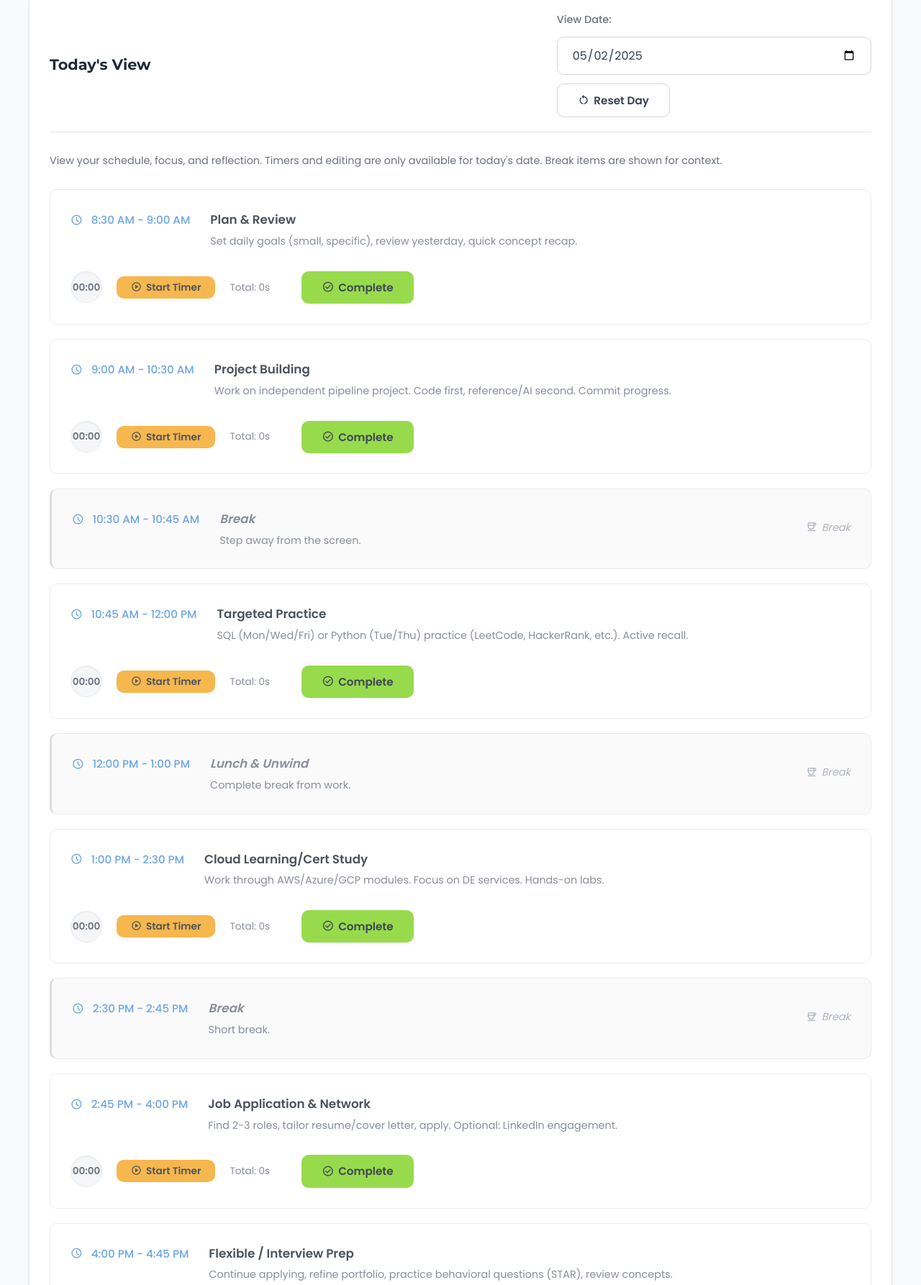
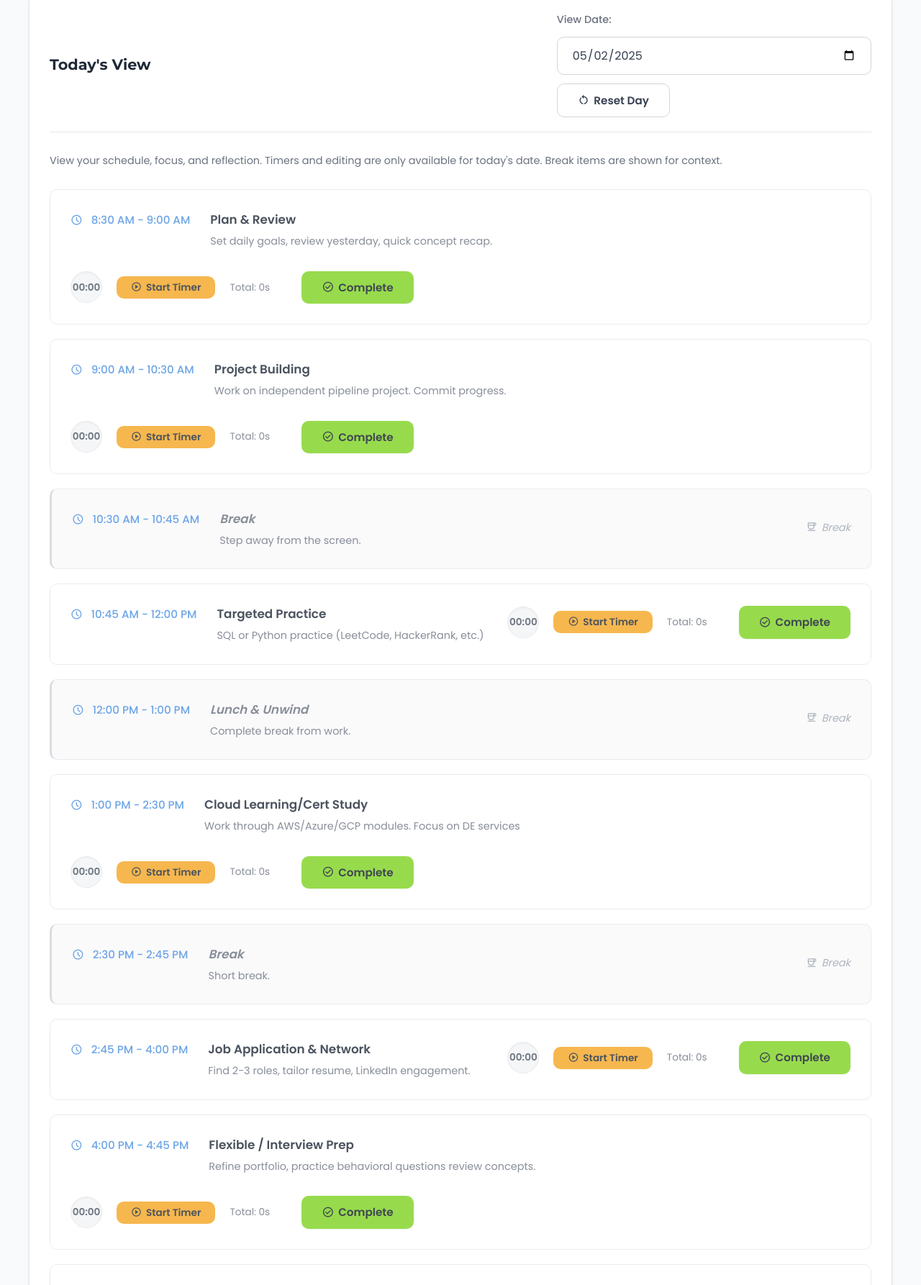
Before and after one commit to icansearch/DE-dashboard, a plain HTML site: page index.html in a window 1280 px wide. Shown: the part 275-2061 px from the top of the page at 72% size. Drawn offline with nearby package versions, Linux system fonts and the light colour scheme.

Commit message:
Update index.html

```diff
--- a/index.html
+++ b/index.html
@@ -996,16 +996,16 @@
        if (!data || typeof data !== 'object' || !data.schedule) { // Also check for schedule existence
           data = {
              schedule: [ // Use user's schedule template
-                { id: 1, timeSlot: '8:30 AM - 9:00 AM', duration: '30 mins', title: 'Plan & Review', description: 'Set daily goals (small, specific), review yesterday, quick concept recap.', category: 'planning' },
-                { id: 2, timeSlot: '9:00 AM - 10:30 AM', duration: '1.5 hours', title: 'Project Building', description: 'Work on independent pipeline project. Code first, reference/AI second. Commit progress.', category: 'project' },
-                { id: 3, timeSlot: '10:30 AM - 10:45 AM', duration: '15 mins', title: 'Break', description: 'Step away from the screen.', category: 'break' },
-                { id: 4, timeSlot: '10:45 AM - 12:00 PM', duration: '1.25 hours', title: 'Targeted Practice', description: 'SQL (Mon/Wed/Fri) or Python (Tue/Thu) practice (LeetCode, HackerRank, etc.). Active recall.', category: 'practice' }, // Category could be dynamic later if needed
-                { id: 5, timeSlot: '12:00 PM - 1:00 PM', duration: '1 hour', title: 'Lunch & Unwind', description: 'Complete break from work.', category: 'break' },
-                { id: 6, timeSlot: '1:00 PM - 2:30 PM', duration: '1.5 hours', title: 'Cloud Learning/Cert Study', description: 'Work through AWS/Azure/GCP modules. Focus on DE services. Hands-on labs.', category: 'cloud' },
-                { id: 7, timeSlot: '2:30 PM - 2:45 PM', duration: '15 mins', title: 'Break', description: 'Short break.', category: 'break' },
-                { id: 8, timeSlot: '2:45 PM - 4:00 PM', duration: '1.25 hours', title: 'Job Application & Network', description: 'Find 2-3 roles, tailor resume/cover letter, apply. Optional: LinkedIn engagement.', category: 'jobsearch' },
-                { id: 9, timeSlot: '4:00 PM - 4:45 PM', duration: '45 mins', title: 'Flexible / Interview Prep', description: 'Continue applying, refine portfolio, practice behavioral questions (STAR), review concepts.', category: 'interviewprep' },
-                { id: 10, timeSlot: '4:45 PM - 5:00 PM', duration: '15 mins', title: 'Wrap-up & Plan', description: 'Log today\'s accomplishments, list priorities for tomorrow. Shutdown work mode.', category: 'review' }
+             { id: 1, timeSlot: '8:30 AM - 9:00 AM', duration: '30 mins', title: 'Plan & Review', description: 'Set daily goals, review yesterday, quick concept recap.', category: 'planning' },
+                    { id: 2, timeSlot: '9:00 AM - 10:30 AM', duration: '1.5 hours', title: 'Project Building', description: 'Work on independent pipeline project. Commit progress.', category: 'project' },
+                    { id: 3, timeSlot: '10:30 AM - 10:45 AM', duration: '15 mins', title: 'Break', description: 'Step away from the screen.', category: 'break' },
+                    { id: 4, timeSlot: '10:45 AM - 12:00 PM', duration: '1.25 hours', title: 'Targeted Practice', description: 'SQL or Python practice (LeetCode, HackerRank, etc.)', category: 'practice' },
+                    { id: 5, timeSlot: '12:00 PM - 1:00 PM', duration: '1 hour', title: 'Lunch & Unwind', description: 'Complete break from work.', category: 'break' },
+                    { id: 6, timeSlot: '1:00 PM - 2:30 PM', duration: '1.5 hours', title: 'Cloud Learning/Cert Study', description: 'Work through AWS/Azure/GCP modules. Focus on DE services', category: 'cloud' },
+                    { id: 7, timeSlot: '2:30 PM - 2:45 PM', duration: '15 mins', title: 'Break', description: 'Short break.', category: 'break' },
+                    { id: 8, timeSlot: '2:45 PM - 4:00 PM', duration: '1.25 hours', title: 'Job Application & Network', description: 'Find 2-3 roles, tailor resume, LinkedIn engagement.', category: 'jobsearch' },
+                    { id: 9, timeSlot: '4:00 PM - 4:45 PM', duration: '45 mins', title: 'Flexible / Interview Prep', description: 'Refine portfolio, practice behavioral questions review concepts.', category: 'interviewprep' },
+                    { id: 10, timeSlot: '4:45 PM - 5:00 PM', duration: '15 mins', title: 'Wrap-up & Plan', description: 'Log today\'s accomplishments, list priorities for tomorrow. Shutdown work mode.', category: 'review' }
              ],
              dailyData: {}, notes: [],
              skills: { aws: { current: 1, history: [] }, sql: { current: 1, history: [] }, python: { current: 1, history: [] }, dataEngineering: { current: 1, history: [] }, communication: { current: 1, history: [] }, problemSolving: { current: 1, history: [] } },
```
